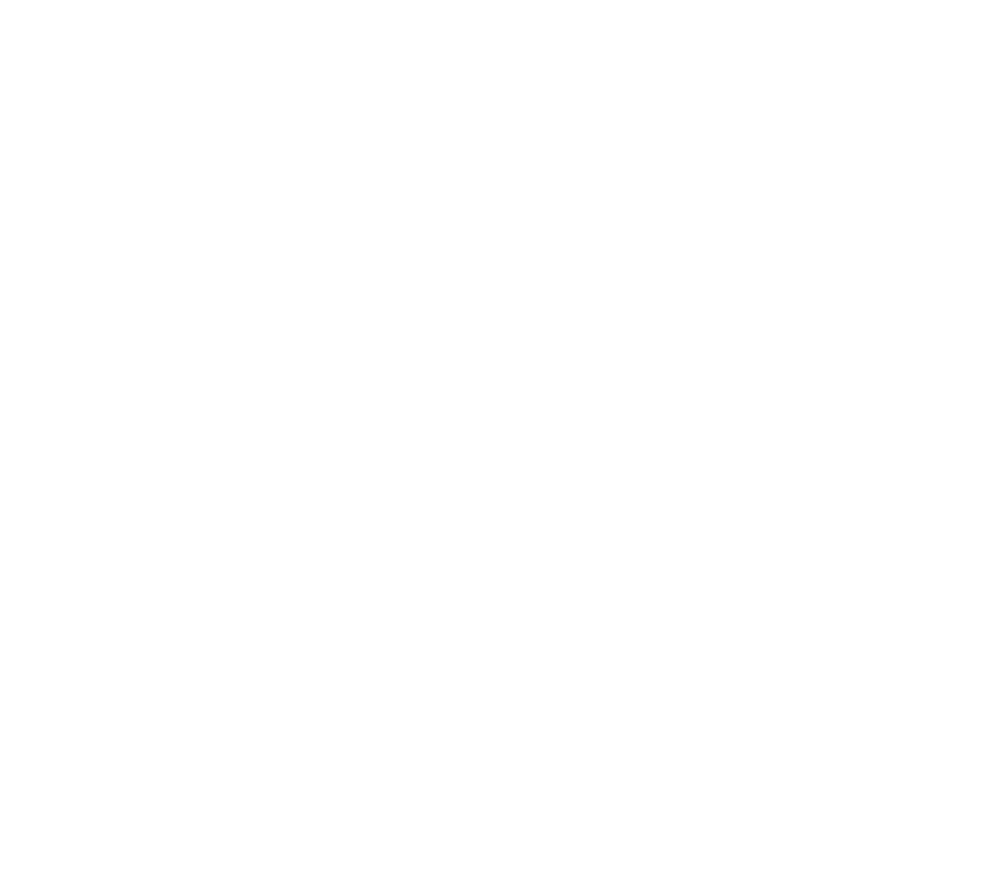
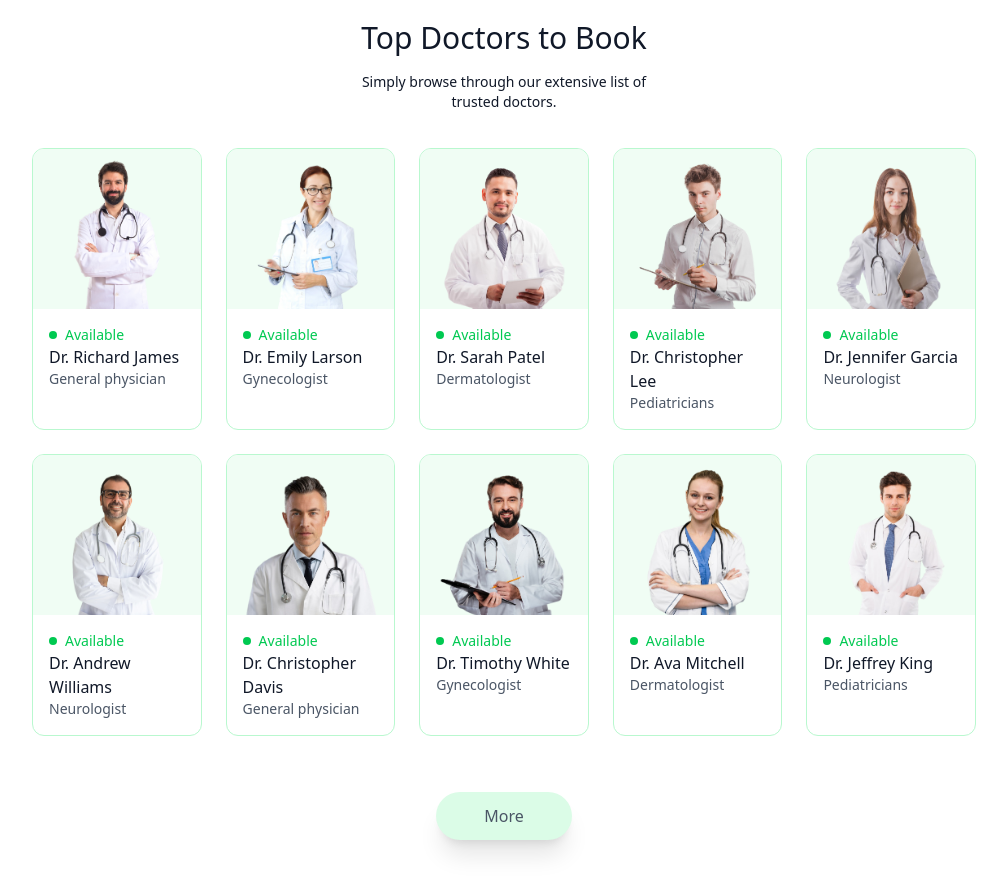
Before and after one commit to yasindu2000/D-Oppinment-frontend, a React (Vite) app in the folder frontend/: page / in a window 1280 px wide. Shown: the part 1160-2054 px from the top of the page, without its empty margins (136-1143 px from the left). Before the commit the page ends 1116 px from the top, so only its background shows below. Built offline with nearby package versions, Linux system fonts and the light colour scheme.

Commit message:
complte top doctors component🚀

```diff
--- /dev/null
+++ b/frontend/src/components/TopDoctors.jsx
@@ -0,0 +1,51 @@
+import { useContext } from "react";
+import { useNavigate } from "react-router-dom";
+import { AppContext } from "../context/AppContext";
+
+function TopDoctors() {
+
+const navigate = useNavigate();
+const {doctors} =  useContext(AppContext)
+
+
+  return (
+    <div className="flex flex-col items-center gap-4 my-16 text-gray-900 md:mx-10">
+      <h1 className="text-3xl font-medium">Top Doctors to Book</h1>
+      <p className="sm:w-1/3 text-center text-sm">
+        Simply browse through our extensive list of trusted doctors.
+      </p>
+
+      {/* Grid Layout */}
+      <div className="w-full grid grid-cols-2 md:grid-cols-5 gap-6 pt-5 px-3 sm:px-0">
+        {doctors.slice(0, 10).map((item, index) => {
+          return (
+            <div onClick={()=> navigate(`/appoinment/${item._id}`)}
+              key={index}
+              className="border border-green-200 rounded-xl overflow-hidden cursor-pointer hover:-translate-y-2 transition-all duration-500"
+            >
+              <img
+                src={item.image}
+                alt=""
+                className="bg-green-50 w-full h-40 object-cover"
+              />
+              <div className="p-4">
+                <div className="flex items-center gap-2 text-sm text-green-500">
+                  <p className="w-2 h-2 bg-green-500 rounded-full"></p>
+                  <p>Available</p>
+                </div>
+                <p className="font-medium text-gray-900 ">{item.name}</p>
+                <p className="text-sm text-gray-600">{item.speciality}</p>
+              </div>
+            </div>
+          );
+        })}
+      </div>
+
+      <button onClick={()=>{navigate('/doctors'); scrollTo(0,0)}} className="bg-green-100 text-gray-600 px-12 py-3 rounded-full mt-10 cursor-pointer hover:bg-green-200 shadow-xl transition">
+        More
+      </button>
+    </div>
+  );
+}
+
+export default TopDoctors;
--- /dev/null
+++ b/frontend/src/context/AppContext.jsx
@@ -0,0 +1,18 @@
+import { createContext } from "react";
+import { doctors } from "../assets/assets";
+
+export const AppContext = createContext()
+
+const AppContextProvider = (props)=>{
+    const value = {
+          doctors,
+    }
+
+    return(
+        <AppContext.Provider value={value}>
+            {props.children}
+        </AppContext.Provider>
+    )
+}
+
+export default AppContextProvider
--- a/frontend/src/main.jsx
+++ b/frontend/src/main.jsx
@@ -2,9 +2,12 @@
 import "./index.css";
 import App from "./App.jsx";
 import { BrowserRouter } from "react-router-dom";
+import AppContextProvider from "./context/AppContext.jsx";
 
 createRoot(document.getElementById("root")).render(
   <BrowserRouter>
-    <App />
+    <AppContextProvider>
+      <App />
+    </AppContextProvider>
   </BrowserRouter>
 );
--- a/frontend/src/pages/Home.jsx
+++ b/frontend/src/pages/Home.jsx
@@ -1,12 +1,14 @@
 import React from 'react'
 import Header from '../components/Header'
 import Speciality from '../components/Speciality'
+import TopDoctors from '../components/TopDoctors'
 
 function Home() {
   return (
     <div>
       <Header/>
       <Speciality/>
+      <TopDoctors/>
     </div>
   )
 }
```
Also changed, not shown: frontend/vite.config.js (+7 -0 lines).
